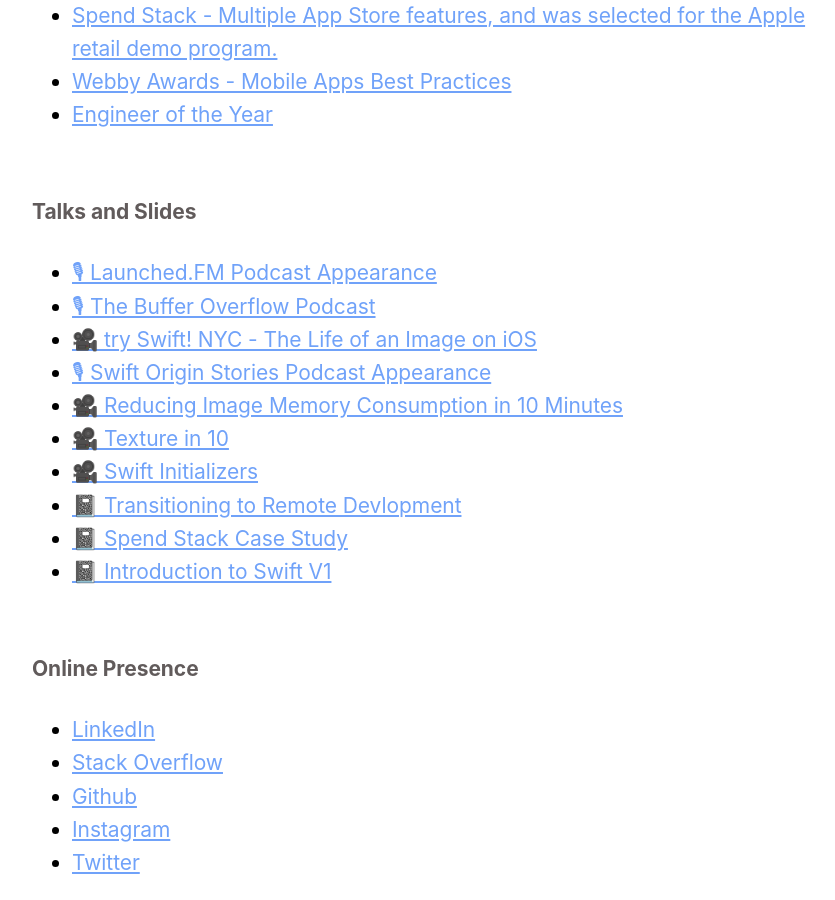
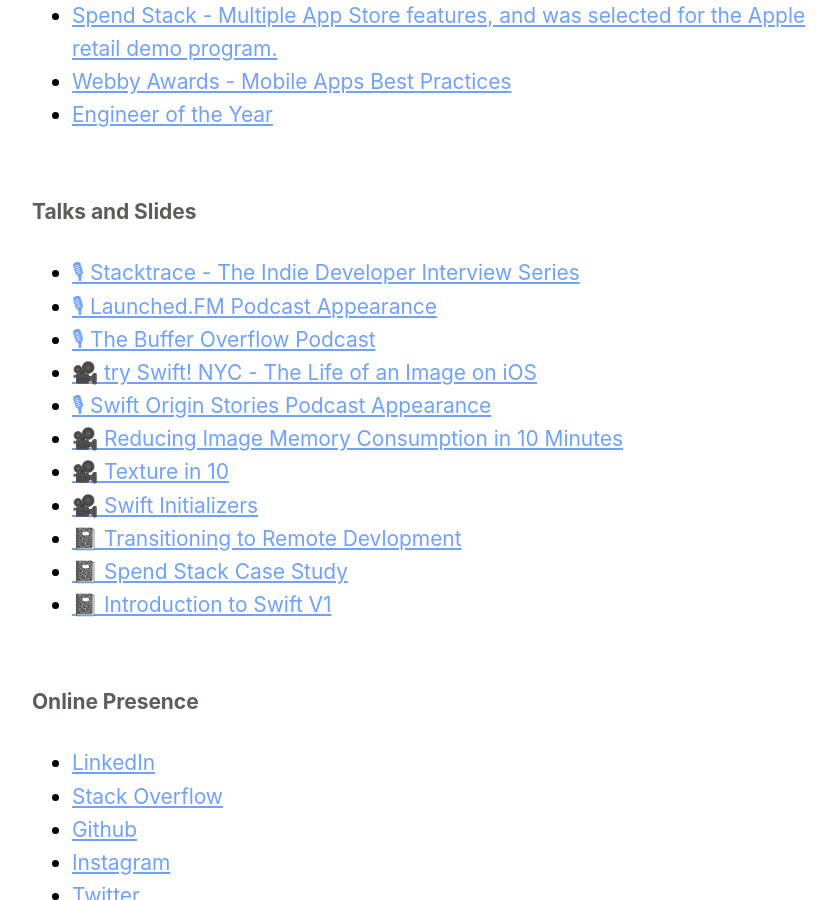
Before and after one commit to hassaan4584/Swiftjective-C, a Jekyll site: the page built from about.md, in a window 1280 px wide and 900 px high, scrolled down 1596 px. Shown: the whole window, without its empty margins (220-1055 px from the left). Built offline with Jekyll 4.4.1, drawn with Linux system fonts in a browser that asks for light colours.

Commit message:
Add Stacktrace

```diff
--- a/_data/myWork.yml
+++ b/_data/myWork.yml
@@ -28,6 +28,8 @@
   - title: Engineer of the Year
     link: https://www.biz417.com/awards/excellence-in-technology/2019-winners/developer-of-the-year-jordan-morgan-springfield-mo/
 talks:
+  - title: 🎙 Stacktrace - The Indie Developer Interview Series
+    link: https://podcasts.apple.com/us/podcast/stacktrace/id1359435443#episodeGuid=https%3A%2F%2F9to5mac.com%2F%3Fp%3D635899
   - title: 🎙 Launched.FM Podcast Appearance
     link: https://podcasts.apple.com/us/podcast/launched/id1491582246#episodeGuid=47cc2b57-c99a-4ced-8609-74270d651bb9
   - title: 🎙 The Buffer Overflow Podcast
```
